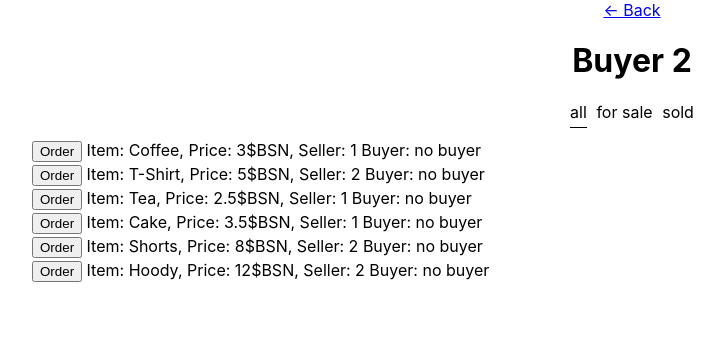
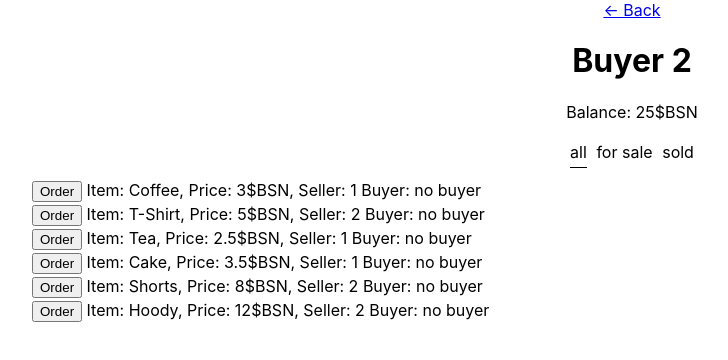
Before and after one commit to timhc22/shopping-poc, a React (Create React App) app: page /buyer/2 in a window 1280 px wide. Shown: the top 360 px of the page, without its empty margins (8-736 px from the left). Built offline with nearby package versions, Linux system fonts and the light colour scheme.

Commit message:
Add user balance

```diff
--- a/src/components/ForSaleList.tsx
+++ b/src/components/ForSaleList.tsx
@@ -13,7 +13,7 @@ type ForSaleListProps = {
 
 const ForSaleList = ({ items, readOnly = false, buyerId, sellerId }: ForSaleListProps ) => {
 
-  // when listing the seller's own for sale items
+  // when listing the seller's own selling items
   if (items && sellerId) {
     items = items.filter((item: ItemType) => sellerId === item.sellerId);
   }
--- /dev/null
+++ b/src/components/UserBalance.tsx
@@ -0,0 +1,44 @@
+import React from 'react';
+import { connect } from 'react-redux';
+import { Transaction as TransactionType } from "../types/Transaction";
+
+type UserBalanceProps = {
+  transactions: TransactionType[],
+  type: string,
+  id: number
+}
+
+const UserBalance = ({ transactions, type, id }: UserBalanceProps ) => {
+
+  console.log(transactions);
+  console.log(id);
+  console.log(type);
+
+  let userTotal = 0;
+
+  const userTransactions = transactions.map(t => {
+    // todo add more checks
+    if (t.type === type && t.id === id) {
+      userTotal = userTotal + t.amount;
+      return t;
+    }
+  }).filter(e=>e);
+
+
+  console.log(userTransactions);
+
+  return (
+    <div>Balance: {userTotal}$BSN</div>
+  )
+};
+
+const mapStateToProps = (state: any) => {
+  // todo add more checks
+  const transactions = state.transactions.transactions;
+
+  return { transactions };
+}
+
+export default connect(
+  mapStateToProps
+)(UserBalance);
--- a/src/pages/BuyerPage/BuyerPage.tsx
+++ b/src/pages/BuyerPage/BuyerPage.tsx
@@ -2,6 +2,7 @@ import React from 'react';
 import { Link } from 'react-router-dom';
 import ForSaleList from "../../components/ForSaleList";
 import ItemStateFilters from "../../components/ItemStateFilters";
+import UserBalance from "../../components/UserBalance";
 
 export default function BuyerPage(props: any): JSX.Element {
   const buyerId = parseInt(props.match.params.id);
@@ -13,6 +14,9 @@ export default function BuyerPage(props: any): JSX.Element {
       </Link>
 
       <h1>Buyer {buyerId}</h1>
+      <UserBalance type="buyer" id={buyerId}/>
+      <br/>
+
       <ItemStateFilters />
       <ForSaleList buyerId={buyerId}/>
     </div>
--- a/src/pages/SellerPage/SellerPage.tsx
+++ b/src/pages/SellerPage/SellerPage.tsx
@@ -3,6 +3,7 @@ import { Link } from 'react-router-dom';
 import ListItem from "../../components/ListItem";
 import ForSaleList from "../../components/ForSaleList";
 import ItemStateFilters from "../../components/ItemStateFilters";
+import UserBalance from "../../components/UserBalance";
 
 export default function SellerPage(props: any): JSX.Element {
   const sellerId = parseInt(props.match.params.id);
@@ -14,6 +15,8 @@ export default function SellerPage(props: any): JSX.Element {
       </Link>
 
       <h1>Seller {sellerId}</h1>
+      <UserBalance type="buyer" id={sellerId}/>
+      <br/>
       <ListItem sellerId={sellerId} />
       <br/>
       <ItemStateFilters />
--- a/src/redux/reducers/transactions.tsx
+++ b/src/redux/reducers/transactions.tsx
@@ -3,14 +3,14 @@ import { CREDIT_ACCOUNT } from '../actionTypes';
 const initialState = {
   // todo probably better to combine timestamp and Id, but we could build sellers and buyers to inherit an underlying user so ids were unique to users
   allTimestamps: [1614325077531,1614325077533,1614325077539,1614325077535,1614325077537,1614325077540],
-  byTimestamp: {
-    1614325077531: { transactionType: 'credit', type: 'seller', id: 1, amount: 10 },
-    1614325077533: { transactionType: 'credit', type: 'seller', id: 2, amount: 10 },
-    1614325077539: { transactionType: 'debit', type: 'seller', id: 2, amount: -5 }, // using a minus for simplicity (instead of writing an extra function to total debits and credits and then diff them) as this is a liabilities type account
-    1614325077535: { transactionType: 'credit', type: 'buyer', id: 1, amount: 10 },
-    1614325077537: { transactionType: 'credit', type: 'buyer', id: 2, amount: 20 },
-    1614325077540: { transactionType: 'debit', type: 'buyer', id: 2, amount: -10 }, // using a minus for simplicity (instead of writing an extra function to total debits and credits and then diff them) as this is a liabilities type account
-  }
+  transactions: [
+    { timestamp: 1614325077531, transactionType: 'credit', type: 'seller', id: 1, amount: 12 },
+    { timestamp: 1614325077533, transactionType: 'credit', type: 'seller', id: 2, amount: 6 },
+    { timestamp: 1614325077539, transactionType: 'debit', type: 'seller', id: 2, amount: -5 }, // using a minus for simplicity (instead of writing an extra function to total debits and credits and then diff them) as this is a liabilities type account
+    { timestamp: 1614325077535, transactionType: 'credit', type: 'buyer', id: 1, amount: 12 },
+    { timestamp: 1614325077537, transactionType: 'credit', type: 'buyer', id: 2, amount: 35 },
+    { timestamp: 1614325077540, transactionType: 'debit', type: 'buyer', id: 2, amount: -10 }, // using a minus for simplicity (instead of writing an extra function to total debits and credits and then diff them) as this is a liabilities type account
+  ]
 }
 
 export default function(state: any = initialState, action: any) {
@@ -22,15 +22,16 @@ export default function(state: any = initialState, action: any) {
       return {
         ...state,
         allTimestamps: [...state.allTimestamps, now],
-        byTimestamp: {
-          ...state.byTimestamp,
-          [now]: {
+        transactions: [
+          ...state.transactions,
+          {
+            timestamp: now,
             transactionType: 'credit',
             type: type,
             id: id,
             amount: amount,
           }
-        }
+        ]
       }
     }
     default:
--- a/src/redux/selectors.tsx
+++ b/src/redux/selectors.tsx
@@ -38,8 +38,9 @@ export const getTransactionsState = (store: any) => store.transactions;
 export const getTransactions = (store: any) =>
   getTransactionsState(store) ? getTransactionsState(store).allTimestamps : [];
 
-export const getUserBalance = (store: any, type: string, id: number) => {
-  console.log('here');
-  console.log(store);
-  getTransactions(store) // todo return specifics
-}
+// export const getUserBalance = (store: any, type: string, id: number) => {
+//   console.log('here');
+//   console.log(store);
+//   getTransactions(store) // todo return specifics
+// }
+//
--- /dev/null
+++ b/src/types/Transaction.tsx
@@ -0,0 +1,7 @@
+export type Transaction = {
+  timestamp: number;
+  transactionType: string,
+  type: string,
+  id: number,
+  amount: number
+}
```
